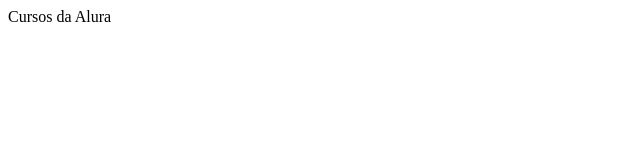
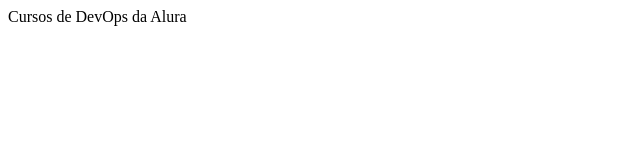
Before and after one commit to JK145/estudos_git, a plain HTML site: page index.html in a window 1280 px wide. Shown: the full height of the page, 0-640 px from the left. Drawn offline with Linux system fonts and the light colour scheme.

Commit message:
modificando titulo

```diff
--- a/index.html
+++ b/index.html
@@ -2,7 +2,7 @@
 <html lang="en">
 <head>
     <meta charset="UTF-8">
-    <tile> Cursos da Alura<title>
+    <tile> Cursos de DevOps da Alura<title>
 </head>
 <body>
      <ul>
```
